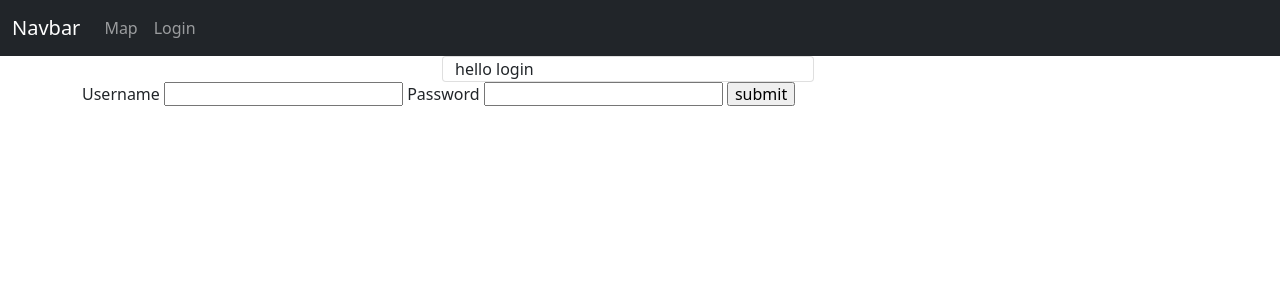
After one commit to cardinalkibbles/Metorite-Tracker, a Django app: page /login/ in a window 1280 px wide. The commit adds this page. Shown: the top 300 px of the page. Run offline with Django 4.2, Linux system fonts and the light colour scheme; some libraries are stand-ins or nearby versions.

Commit message:
cosmic events model, navbar, user basic views

```diff
--- a/Meteorite_Tracker_proj/urls.py
+++ b/Meteorite_Tracker_proj/urls.py
@@ -19,5 +19,5 @@ from django.urls import path, include
 urlpatterns = [
     path('admin/', admin.site.urls),
     path('', include('users_app.urls')),
-    # path('', include('cosmic_event_app.urls'))
+    path('', include('cosmic_event_app.urls'))
 ]
--- a/cosmic_event_app/urls.py
+++ b/cosmic_event_app/urls.py
@@ -2,6 +2,9 @@ from django.urls import path
 from . import views
 
 app_name = 'cosmic_event_app'
-url_patterns = [
+urlpatterns = [
+    path('', views.index, name='index'),
+]
 
-]
+
+# request.userisauthenticated
--- a/cosmic_event_app/views.py
+++ b/cosmic_event_app/views.py
@@ -1,3 +1,5 @@
 from django.shortcuts import render
 
 # Create your views here.
+def index(request):
+    return render(request, 'cosmic_event/index.html')
--- a/static/css/leaflet.css
+++ b/static/css/leaflet.css
@@ -1,3 +1,3 @@
 #map {
-    height: 600px;
+    height: 90vh;
 }
--- a/templates/base.html
+++ b/templates/base.html
@@ -1,22 +1,10 @@
-{% load static %} {% include 'navbar.html' %}
+{% load static %}
 <!DOCTYPE html>
 <html lang="en">
   <head>
     <meta charset="UTF-8" />
     <meta http-equiv="X-UA-Compatible" content="IE=edge" />
     <meta name="viewport" content="width=device-width, initial-scale=1.0" />
-    <link
-      rel="stylesheet"
-      href="https://unpkg.com/leaflet@1.8.0/dist/leaflet.css"
-      integrity="sha512-hoalWLoI8r4UszCkZ5kL8vayOGVae1oxXe/2A4AO6J9+580uKHDO3JdHb7NzwwzK5xr/Fs0W40kiNHxM9vyTtQ=="
-      crossorigin=""
-    />
-    <script
-      src="https://unpkg.com/leaflet@1.8.0/dist/leaflet.js"
-      integrity="sha512-BB3hKbKWOc9Ez/TAwyWxNXeoV9c1v6FIeYiBieIWkpLjauysF18NzgR1MBNBXf8/KABdlkX68nAhlwcDFLGPCQ=="
-      crossorigin=""
-    ></script>
-
     <link
       href="https://cdn.jsdelivr.net/npm/bootstrap@5.0.2/dist/css/bootstrap.min.css"
       rel="stylesheet"
@@ -25,13 +13,22 @@
     />
     <link rel="stylesheet" href="{% static 'css/normalize.css' %}" />
     <link
-      rel="icon"
-      type="image/x-icon"
-      href="{% static 'images/favicon.ico' %}"
+      rel="stylesheet"
+      href="https://unpkg.com/leaflet@1.8.0/dist/leaflet.css"
+      integrity="sha512-hoalWLoI8r4UszCkZ5kL8vayOGVae1oxXe/2A4AO6J9+580uKHDO3JdHb7NzwwzK5xr/Fs0W40kiNHxM9vyTtQ=="
+      crossorigin=""
     />
+    <link rel="stylesheet" href=" {% static 'css/leaflet.css' %}" />
+    <script
+      src="https://unpkg.com/leaflet@1.8.0/dist/leaflet.js"
+      integrity="sha512-BB3hKbKWOc9Ez/TAwyWxNXeoV9c1v6FIeYiBieIWkpLjauysF18NzgR1MBNBXf8/KABdlkX68nAhlwcDFLGPCQ=="
+      crossorigin=""
+    ></script>
+
+    <link rel="icon" href="{% static 'images/favicon.ico' %}" />
     <title>Meteorite Tracking</title>
   </head>
   <body>
-    {% block content %} {% endblock content %}
+    {% include 'navbar.html' %} {% block content %} {% endblock content %}
   </body>
 </html>
--- /dev/null
+++ b/templates/cosmic_event/index.html
@@ -0,0 +1,5 @@
+{% extends 'base.html' %} {% load static %} {% block content %}
+<div id="map">
+  <script src="{% static 'js/leaflet.js' %}"></script>
+</div>
+{% endblock content %}
--- a/templates/navbar.html
+++ b/templates/navbar.html
@@ -1,4 +1,4 @@
- {% block content %}
+{% block content %}
 <nav class="navbar navbar-expand-lg navbar-dark bg-dark">
   <div class="container-fluid">
     <a class="navbar-brand" href="#">Navbar</a>
@@ -16,14 +16,23 @@
     <div class="collapse navbar-collapse" id="navbarNav">
       <ul class="navbar-nav">
         <li class="nav-item">
-          <a class="nav-link active" aria-current="page" href="#">Map</a>
+          <a class="nav-link" href="{% url 'cosmic_event_app:index' %}" }
+            >Map</a
+          >
+        </li>
+
+        {% if request.user.is_authenticated %}
+        <li class="nav-item">
+          <a class="nav-link" href="{% url 'users_app:profile' %}">Profile</a>
         </li>
         <li class="nav-item">
-          <a class="nav-link" href="#">Profile</a>
+          <a class="nav-link" href="{% url 'users_app:logout' %}">Logout</a>
         </li>
+        {% else %}
         <li class="nav-item">
-          <a class="nav-link" href="#">Pricing</a>
+          <a class="nav-link" href="{% url 'users_app:login' %}">Login</a>
         </li>
+        {% endif %}
       </ul>
     </div>
   </div>
--- a/templates/users/index.html
+++ /dev/null
@@ -1 +0,0 @@
-{% extends 'base.html' %} {% block content %} hello world <div id='map'></div>{% endblock content %}
--- /dev/null
+++ b/templates/users/login.html
@@ -0,0 +1,15 @@
+{% extends 'base.html' %}{% block content %}
+<div class="container">
+  <div class="d-flex row col-12">
+    <div class="card col-4 offset-4">hello login</div>
+    <form action="{%url 'users_app:login' %}" method="POST">
+      <label for="username">Username</label>
+      <input type="text" name="username" id="username" />
+      <label for="password">Password</label>
+      <input type="password" name="password" id="password" />
+      {%csrf_token%}
+      <input type="submit" value="submit" />
+    </form>
+  </div>
+</div>
+{% endblock content %}
--- a/users_app/urls.py
+++ b/users_app/urls.py
@@ -7,6 +7,5 @@ urlpatterns = [
     path('login/', views.login, name='login'),
     path('profile/', views.profile, name='profile'),
     path('logout/', views.logout, name='logout'),
-    path('', views.index, name='index'),
 
 ]
--- a/users_app/views.py
+++ b/users_app/views.py
@@ -49,13 +49,9 @@ def login(request):
 
 @login_required
 def profile(request):
-    return render(request, 'users_app/profile.html')
+    return render(request, 'users/profile.html')
 
 
 def logout(request):
     django_logout(request)
     return render(request, 'users/login.html')
-
-
-def index(request):
-    return render(request, 'users/index.html')
```
Also changed, not shown: cosmic_event_app/models.py (+8 -0 lines), static/js/leaflet.js (+6 -1 lines), templates/users/profile.html (added, +8 -0 lines), templates/users/register.html (added, +7 -0 lines), Meteorite_Tracker_proj/settings.py (line endings or trailing spaces), db.sqlite3.
